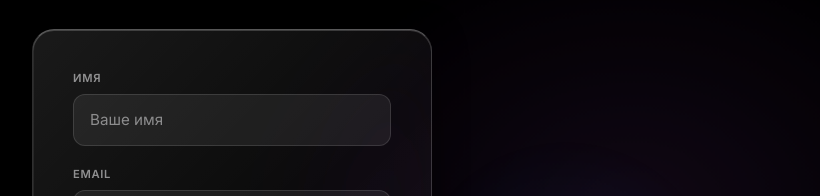
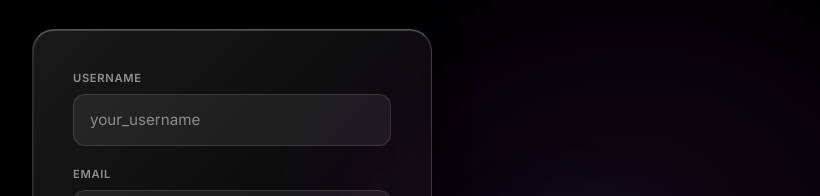
Before and after one commit to MavletGerrey/generalconclave, a Next.js app: page /auth/register in a window 1280 px wide. Shown: the part 209-405 px from the top of the page, without its empty margins (408-1228 px from the left). Built offline with nearby package versions, Linux system fonts and the light colour scheme.

Commit message:
Change name field to Username in register form

```diff
--- a/app/auth/register/page.tsx
+++ b/app/auth/register/page.tsx
@@ -84,7 +84,7 @@ export default function RegisterPage() {
           <form onSubmit={handleSubmit} className="liquid-glass anim-3" style={{ padding: "40px" }}>
             <div style={{ display: "flex", flexDirection: "column", gap: "1.2rem" }}>
               {[
-                { label: "Имя", name: "name", type: "text", placeholder: "Ваше имя" },
+                { label: "Username", name: "name", type: "text", placeholder: "your_username" },
                 { label: "Email", name: "email", type: "email", placeholder: "your@email.com" },
                 { label: "Пароль", name: "password", type: "password", placeholder: "Минимум 8 символов" },
               ].map((f) => (
```
